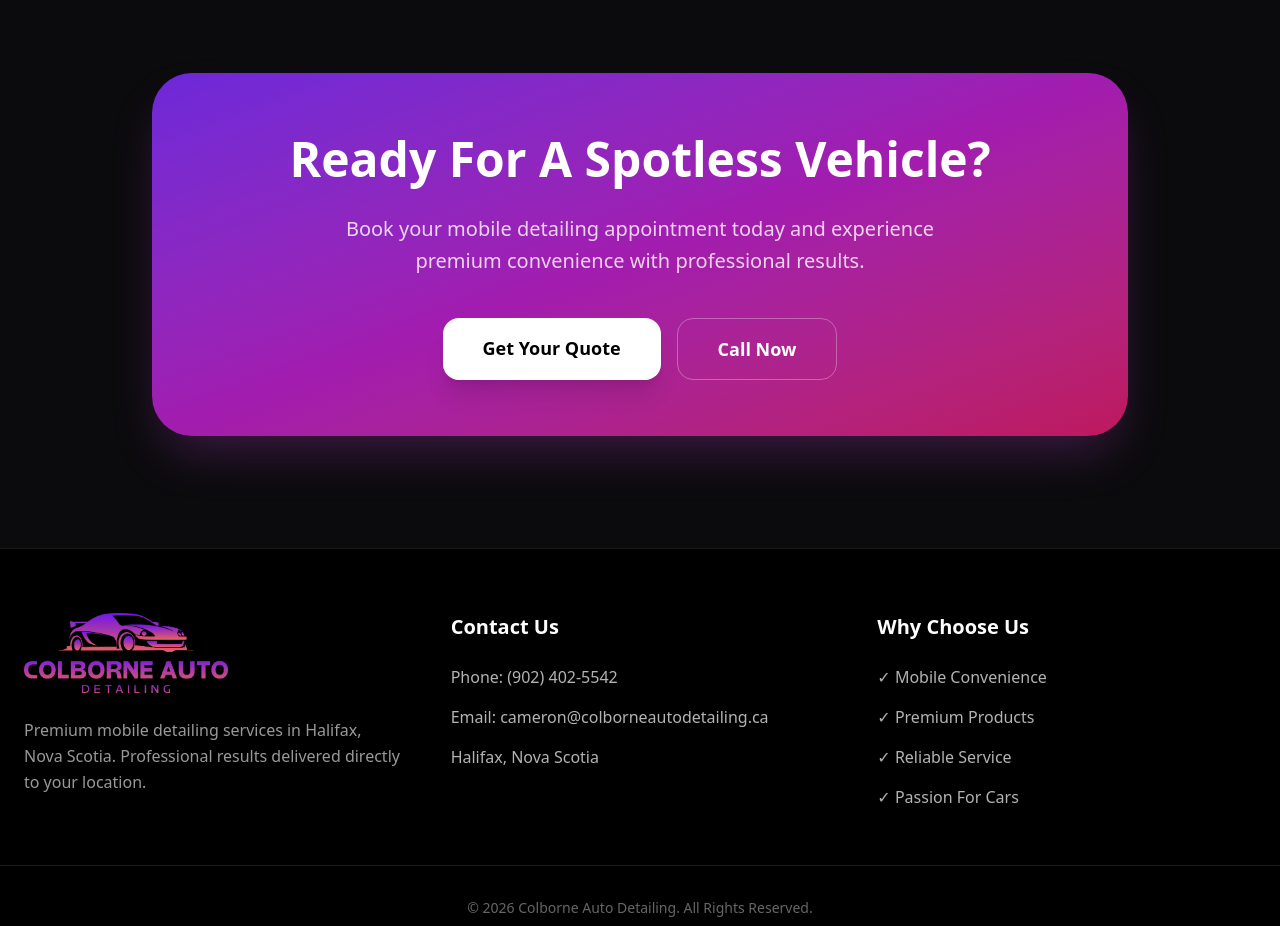
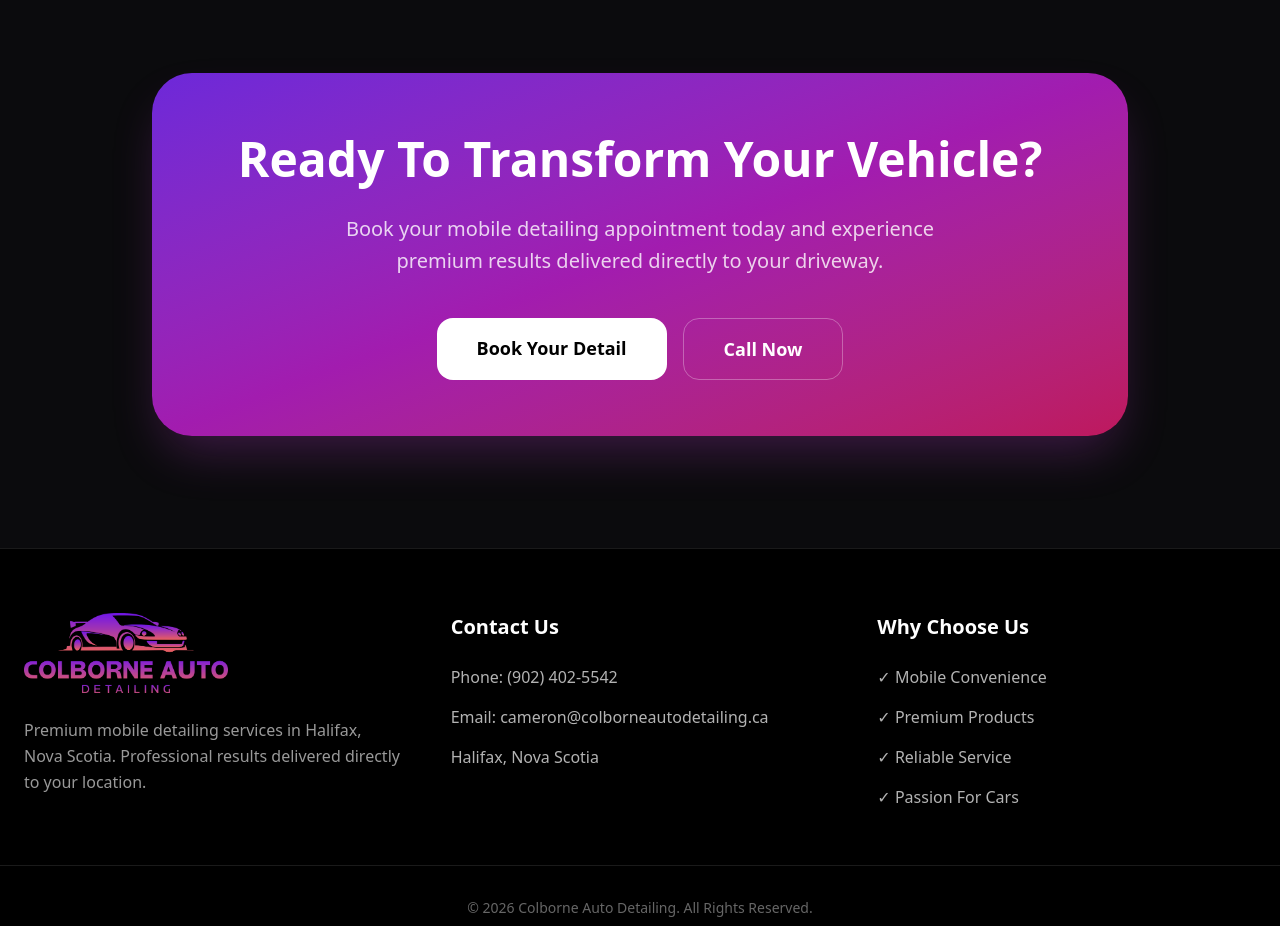
Before and after one commit to cameroncolborne/colborne-auto-detailing, a Next.js app: page / in a window 1280 px wide. Shown: the part 6740-7666 px from the top of the page. Built offline with nearby package versions, Linux system fonts and the light colour scheme.

Commit message:
Update page.jsx

```diff
--- a/app/page.jsx
+++ b/app/page.jsx
@@ -338,10 +338,17 @@ rel="noopener noreferrer"
       <section id="contact" className="py-28">
         <div className="max-w-5xl mx-auto px-6">
           <div className="bg-gradient-to-br from-[#6D28D9] via-[#A21CAF] to-[#BE185D] rounded-[2.5rem] p-10 md:p-14 text-center shadow-2xl shadow-[#D946EF]/25">
-            <h2 className="text-4xl lg:text-5xl font-black mb-6 leading-tight">Ready For A Spotless Vehicle?</h2>
-            <p className="text-white/80 text-xl max-w-2xl mx-auto leading-relaxed mb-10">Book your mobile detailing appointment today and experience premium convenience with professional results.</p>
+            <h2 className="text-4xl lg:text-5xl font-black mb-6 leading-tight">Ready To Transform Your Vehicle?</h2>
+            <p className="text-white/80 text-xl max-w-2xl mx-auto leading-relaxed mb-10">Book your mobile detailing appointment today and experience premium results delivered directly to your driveway.</p>
             <div className="flex flex-col sm:flex-row justify-center gap-4">
-              <a href="mailto:cameron@colborneautodetailing.ca" className="bg-white text-black hover:bg-white/90 transition px-10 py-4 rounded-2xl font-bold text-lg shadow-xl">Get Your Quote</a>
+         <a
+  href="https://app.squareup.com/appointments/book/bqkqjwxswcjpxh/LHGGZP2875AG9/start"
+  target="_blank"
+  rel="noopener noreferrer"
+  className="bg-white text-black px-10 py-4 rounded-2xl font-bold text-lg hover:scale-105 transition"
+>
+  Book Your Detail
+</a>
               <a href="tel:9024025542" className="border border-white/30 hover:bg-white/10 transition px-10 py-4 rounded-2xl font-bold text-lg">Call Now</a>
             </div>
           </div>
```
